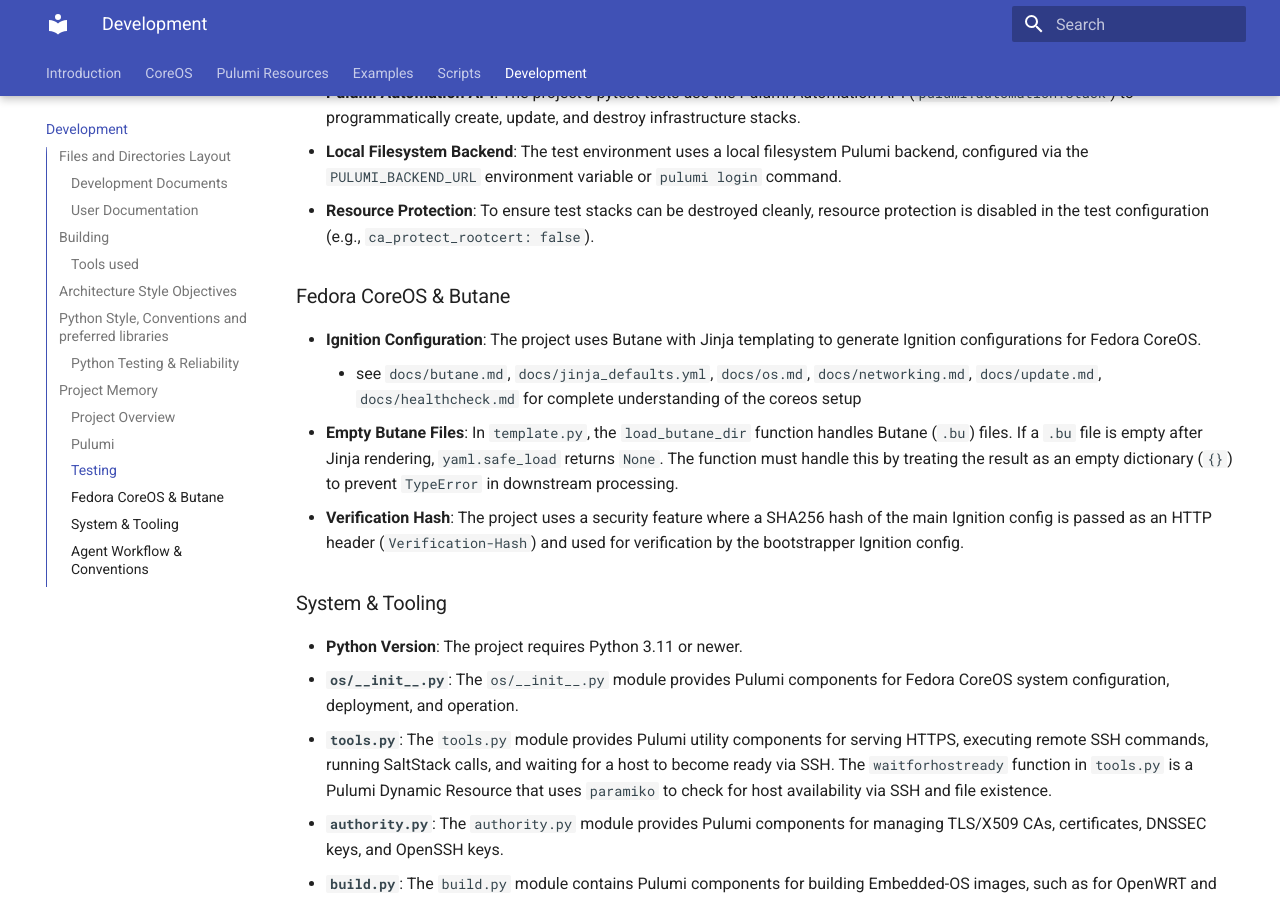
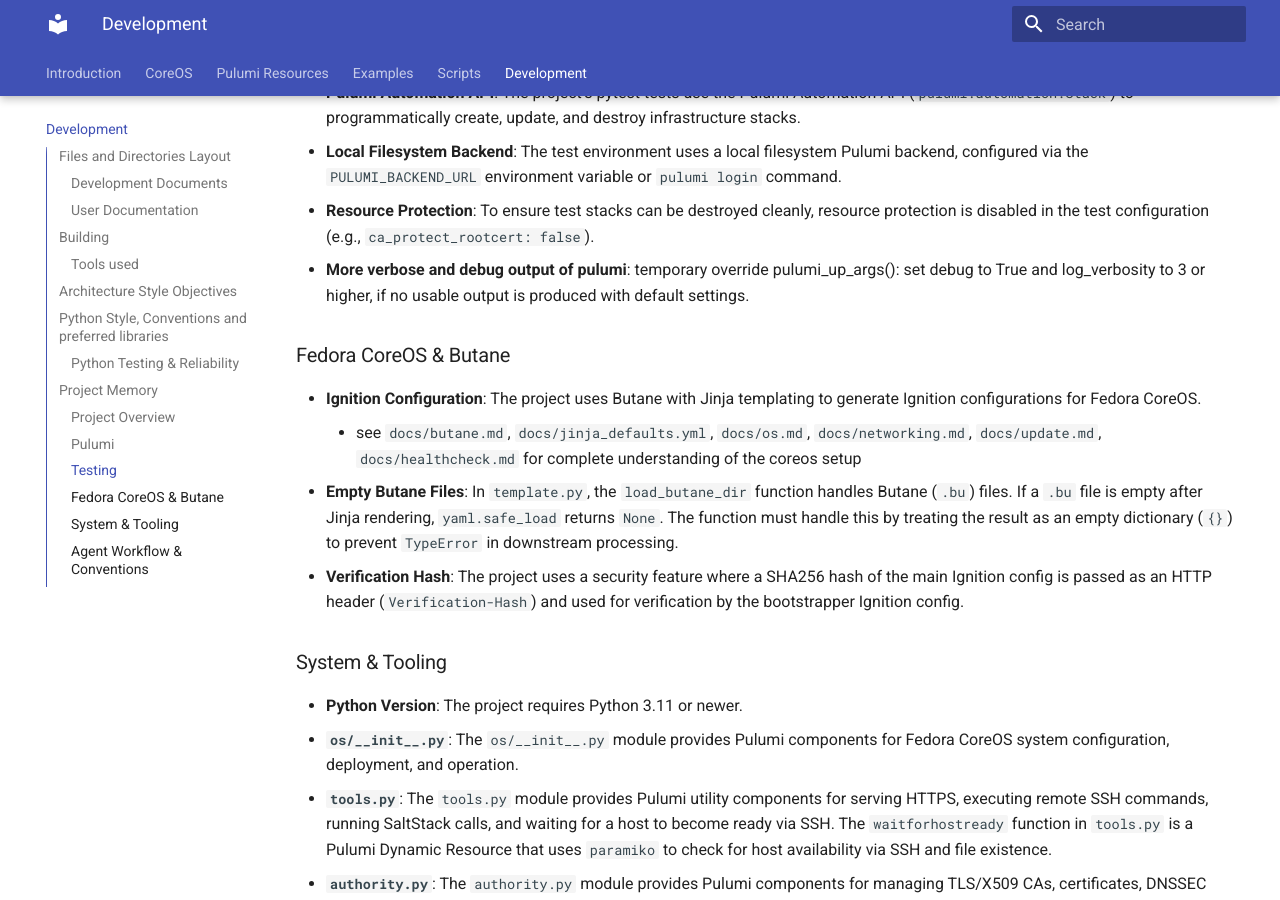
Before and after one commit to wuxxin/infra-shared, an MkDocs documentation site: the page built from docs/development.md, in a window 1280 px wide and 900 px high, scrolled down 5136 px. Built offline with MkDocs 1.6.1 and Material for MkDocs 9.7.7, drawn with Linux system fonts in a browser that asks for light colours.

Commit message:
Update development.md

```diff
--- a/docs/development.md
+++ b/docs/development.md
@@ -152,7 +152,7 @@
 - **Pulumi Automation API**: The project's pytest tests use the Pulumi Automation API (`pulumi.automation.Stack`) to programmatically create, update, and destroy infrastructure stacks.
 - **Local Filesystem Backend**: The test environment uses a local filesystem Pulumi backend, configured via the `PULUMI_BACKEND_URL` environment variable or `pulumi login` command.
 - **Resource Protection**: To ensure test stacks can be destroyed cleanly, resource protection is disabled in the test configuration (e.g., `ca_protect_rootcert: false`).
-
+- **More verbose and debug output of pulumi**: temporary override pulumi_up_args(): set debug to True and log_verbosity to 3 or higher, if no usable output is produced with default settings.
 
 ### Fedora CoreOS & Butane
 
```
